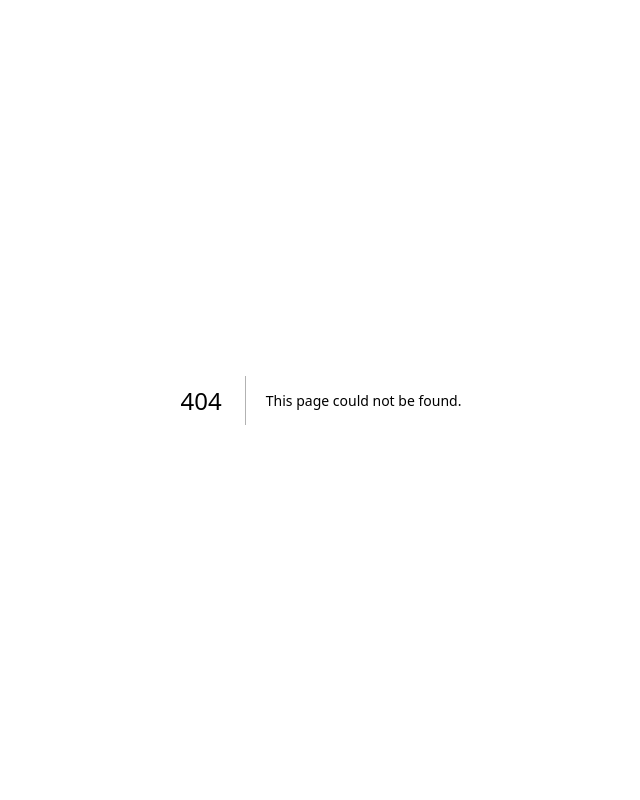
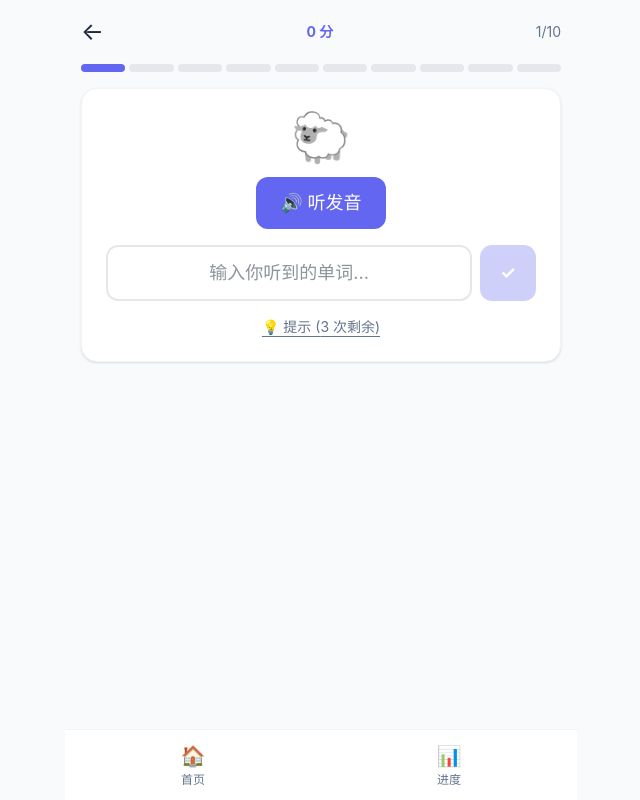
Before and after one commit to aidai524/playeng, a Next.js app: page /game/spell in a window 1280 px wide. Before the commit this address had no page. Shown: the whole page, without its empty margins (319-959 px from the left). Built offline with nearby package versions, Linux system fonts and the light colour scheme.

Commit message:
feat: add spell challenge game (listen and spell with hints)
Ultraworked with [Sisyphus](https://github.com/code-yeongyu/oh-my-opencode)

Co-authored-by: Sisyphus <clio-agent@sisyphuslabs.ai>

```diff
--- /dev/null
+++ b/src/app/game/spell/page.tsx
@@ -0,0 +1,275 @@
+"use client"
+
+import { Suspense, useEffect, useState, useCallback, useRef } from "react"
+import { useRouter, useSearchParams } from "next/navigation"
+import { units, Word } from "@/data/units"
+import { speak } from "@/lib/speech"
+import { useGameStore, initializeGameStore, checkAndUnlockBadges } from "@/lib/game"
+import NavBar from "@/components/NavBar"
+
+function shuffle<T>(arr: T[]): T[] {
+  const a = [...arr]
+  for (let i = a.length - 1; i > 0; i--) {
+    const j = Math.floor(Math.random() * (i + 1))
+    ;[a[i], a[j]] = [a[j], a[i]]
+  }
+  return a
+}
+
+const TOTAL_ROUNDS = 10
+
+function SpellGameInner() {
+  const router = useRouter()
+  const searchParams = useSearchParams()
+  const unitId = searchParams.get("unit") || "all"
+  const [mounted, setMounted] = useState(false)
+
+  const [words, setWords] = useState<Word[]>([])
+  const [round, setRound] = useState(0)
+  const [input, setInput] = useState("")
+  const [result, setResult] = useState<"correct" | "wrong" | null>(null)
+  const [score, setScore] = useState(0)
+  const [streak, setStreak] = useState(0)
+  const [maxStreak, setMaxStreak] = useState(0)
+  const [mistakes, setMistakes] = useState(0)
+  const [finished, setFinished] = useState(false)
+  const [hintLevel, setHintLevel] = useState(0)
+  const [hasPlayedAudio, setHasPlayedAudio] = useState(false)
+  const inputRef = useRef<HTMLInputElement>(null)
+
+  const addScore = useGameStore(s => s.addScore)
+  const unlockBadge = useGameStore(s => s.unlockBadge)
+
+  useEffect(() => {
+    initializeGameStore()
+    setMounted(true)
+  }, [])
+
+  const pickWords = useCallback(() => {
+    let pool: Word[] = []
+    if (unitId === "all") {
+      units.forEach(u => pool.push(...u.words))
+    } else {
+      const unit = units.find(u => u.id === unitId)
+      if (unit) pool = unit.words
+    }
+    setWords(shuffle(pool).slice(0, TOTAL_ROUNDS))
+  }, [unitId])
+
+  useEffect(() => {
+    if (mounted) {
+      pickWords()
+    }
+  }, [mounted, pickWords])
+
+  const currentWord = words[round]
+
+  const playAudio = useCallback(() => {
+    if (currentWord) {
+      speak(currentWord.en, 0.8)
+      setHasPlayedAudio(true)
+    }
+  }, [currentWord])
+
+  useEffect(() => {
+    if (currentWord) {
+      setResult(null)
+      setInput("")
+      setHintLevel(0)
+      setHasPlayedAudio(false)
+      setTimeout(() => playAudio(), 300)
+    }
+  }, [round, currentWord, playAudio])
+
+  useEffect(() => {
+    if (result === null && inputRef.current) {
+      inputRef.current.focus()
+    }
+  }, [result, round])
+
+  const checkAnswer = () => {
+    if (!currentWord || result) return
+    const isCorrect = input.trim().toLowerCase() === currentWord.en.toLowerCase()
+
+    if (isCorrect) {
+      setResult("correct")
+      const points = 10 + streak * 2
+      const newStreak = streak + 1
+      setScore(s => s + points)
+      setStreak(newStreak)
+      setMaxStreak(ms => Math.max(ms, newStreak))
+      speak(currentWord.en, 0.9)
+
+      setTimeout(() => {
+        if (round + 1 >= words.length) {
+          setFinished(true)
+          addScore("spell", score + points)
+          checkAndUnlockBadges("spell", score + points, mistakes === 0, 0, newStreak, unlockBadge)
+        } else {
+          setRound(r => r + 1)
+        }
+      }, 1200)
+    } else {
+      setResult("wrong")
+      setStreak(0)
+      setMistakes(m => m + 1)
+      setTimeout(() => {
+        setResult(null)
+        setInput("")
+        setHintLevel(0)
+      }, 1500)
+    }
+  }
+
+  const getHint = () => {
+    if (!currentWord || hintLevel >= 3) return
+    setHintLevel(h => h + 1)
+  }
+
+  const getHintDisplay = () => {
+    if (!currentWord) return ""
+    const word = currentWord.en
+    if (hintLevel === 0) return ""
+    const revealed = new Set<number>([0, word.length - 1])
+    if (hintLevel >= 2) {
+      const mid = Math.floor(word.length / 2)
+      revealed.add(mid)
+    }
+    if (hintLevel >= 3) {
+      for (let i = 0; i < word.length; i++) {
+        if (i % 2 === 0) revealed.add(i)
+      }
+    }
+    return word.split("").map((c, i) => revealed.has(i) ? c : "_").join(" ")
+  }
+
+  if (!mounted) return <div className="flex-1 flex items-center justify-center"><p className="text-text-light">加载中...</p></div>
+
+  if (finished) {
+    return (
+      <div className="flex-1 flex flex-col items-center justify-center p-4 space-y-6 text-center">
+        <span className="text-7xl">{mistakes === 0 ? "🏆" : "🎉"}</span>
+        <h1 className="text-3xl font-bold text-primary">挑战完成！</h1>
+        <div className="grid grid-cols-3 gap-4 w-full max-w-xs">
+          <div className="bg-white rounded-xl p-3 shadow-sm border border-gray-100">
+            <p className="text-2xl font-bold text-primary">{score}</p>
+            <p className="text-xs text-text-light">得分</p>
+          </div>
+          <div className="bg-white rounded-xl p-3 shadow-sm border border-gray-100">
+            <p className="text-2xl font-bold text-success">{maxStreak}</p>
+            <p className="text-xs text-text-light">最长连击</p>
+          </div>
+          <div className="bg-white rounded-xl p-3 shadow-sm border border-gray-100">
+            <p className="text-2xl font-bold text-danger">{mistakes}</p>
+            <p className="text-xs text-text-light">失误</p>
+          </div>
+        </div>
+        <div className="flex gap-3 w-full max-w-xs">
+          <button onClick={() => { pickWords(); setRound(0); setScore(0); setStreak(0); setMaxStreak(0); setMistakes(0); setFinished(false); }} className="flex-1 py-3 bg-primary text-white rounded-xl font-medium hover:bg-primary-dark transition-colors">
+            再来一局
+          </button>
+          <button onClick={() => router.push("/game")} className="flex-1 py-3 bg-gray-100 rounded-xl font-medium text-text-light hover:bg-gray-200 transition-colors">
+            返回
+          </button>
+        </div>
+        <NavBar />
+      </div>
+    )
+  }
+
+  if (!currentWord) return null
+
+  return (
+    <div className="flex-1 flex flex-col">
+      <div className="p-4 space-y-4">
+        <header className="flex items-center justify-between">
+          <button onClick={() => router.push("/game")} className="text-2xl">←</button>
+          <div className="flex items-center gap-3 text-sm">
+            <span className="font-bold text-primary">{score} 分</span>
+            {streak > 0 && <span className="text-warning font-bold">🔥x{streak}</span>}
+          </div>
+          <div className="text-sm text-text-light">
+            {round + 1}/{words.length}
+          </div>
+        </header>
+
+        <div className="flex gap-1 justify-center">
+          {words.map((_, i) => (
+            <div
+              key={i}
+              className={`h-2 flex-1 rounded-full ${
+                i < round ? "bg-success" :
+                i === round ? "bg-primary" :
+                "bg-gray-200"
+              }`}
+            />
+          ))}
+        </div>
+
+        <div className="bg-white rounded-2xl p-6 shadow-sm border border-gray-100 text-center space-y-4">
+          <span className="text-5xl block">{currentWord.emoji}</span>
+
+          <button
+            onClick={playAudio}
+            className="mx-auto block px-6 py-3 bg-primary text-white rounded-xl text-lg font-medium hover:bg-primary-dark transition-colors active:scale-95"
+          >
+            🔊 听发音
+          </button>
+
+          {hintLevel > 0 && (
+            <p className="text-lg font-mono tracking-widest text-text-light">{getHintDisplay()}</p>
+          )}
+
+          <div className="flex gap-2">
+            <input
+              ref={inputRef}
+              type="text"
+              value={input}
+              onChange={e => { setInput(e.target.value); setResult(null) }}
+              onKeyDown={e => e.key === "Enter" && checkAnswer()}
+              placeholder={hasPlayedAudio ? "输入你听到的单词..." : "先听发音再拼写哦~"}
+              disabled={result === "correct"}
+              className="flex-1 px-4 py-3 border-2 border-gray-200 rounded-xl text-center text-lg focus:outline-none focus:border-primary focus:ring-1 focus:ring-primary disabled:bg-gray-50"
+            />
+            <button
+              onClick={checkAnswer}
+              disabled={!input.trim() || result === "correct"}
+              className="px-5 py-3 bg-primary text-white rounded-xl font-bold text-lg hover:bg-primary-dark transition-colors disabled:opacity-30"
+            >
+              ✓
+            </button>
+          </div>
+
+          {result === "correct" && (
+            <p className="text-success font-bold text-lg animate-bounce">🎉 正确！+{10 + streak * 2}分</p>
+          )}
+          {result === "wrong" && (
+            <div className="space-y-1">
+              <p className="text-danger font-bold">❌ 再试一次</p>
+              <p className="text-text-light text-sm">正确答案：<span className="text-primary font-bold">{currentWord.en}</span></p>
+            </div>
+          )}
+
+          <div className="flex justify-center">
+            <button
+              onClick={getHint}
+              disabled={hintLevel >= 3 || result === "correct"}
+              className="text-sm text-text-light underline underline-offset-4 hover:text-primary disabled:opacity-30"
+            >
+              💡 提示 ({3 - hintLevel} 次剩余)
+            </button>
+          </div>
+        </div>
+      </div>
+      <NavBar />
+    </div>
+  )
+}
+
+export default function SpellGamePage() {
+  return (
+    <Suspense fallback={<div className="flex-1 flex items-center justify-center"><p className="text-text-light">加载中...</p></div>}>
+      <SpellGameInner />
+    </Suspense>
+  )
+}
```
